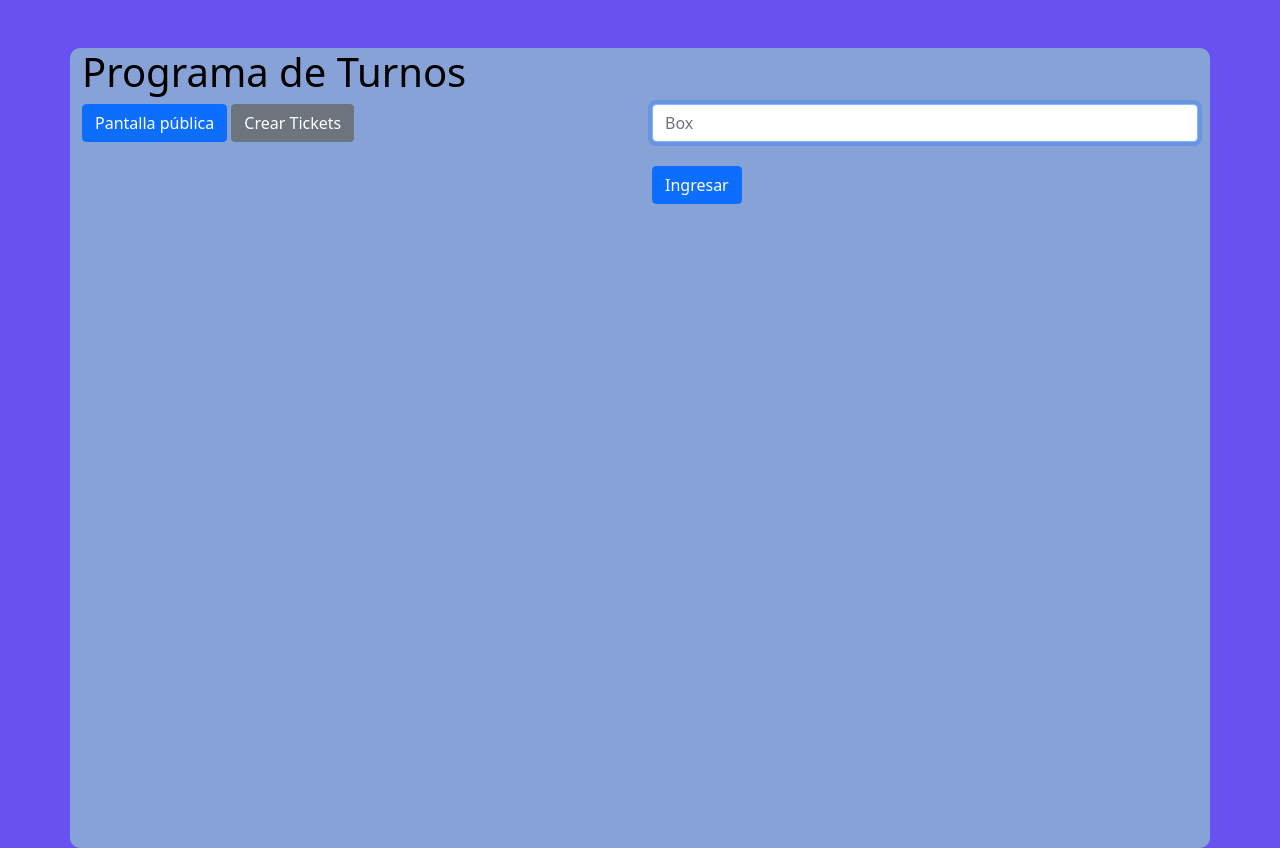
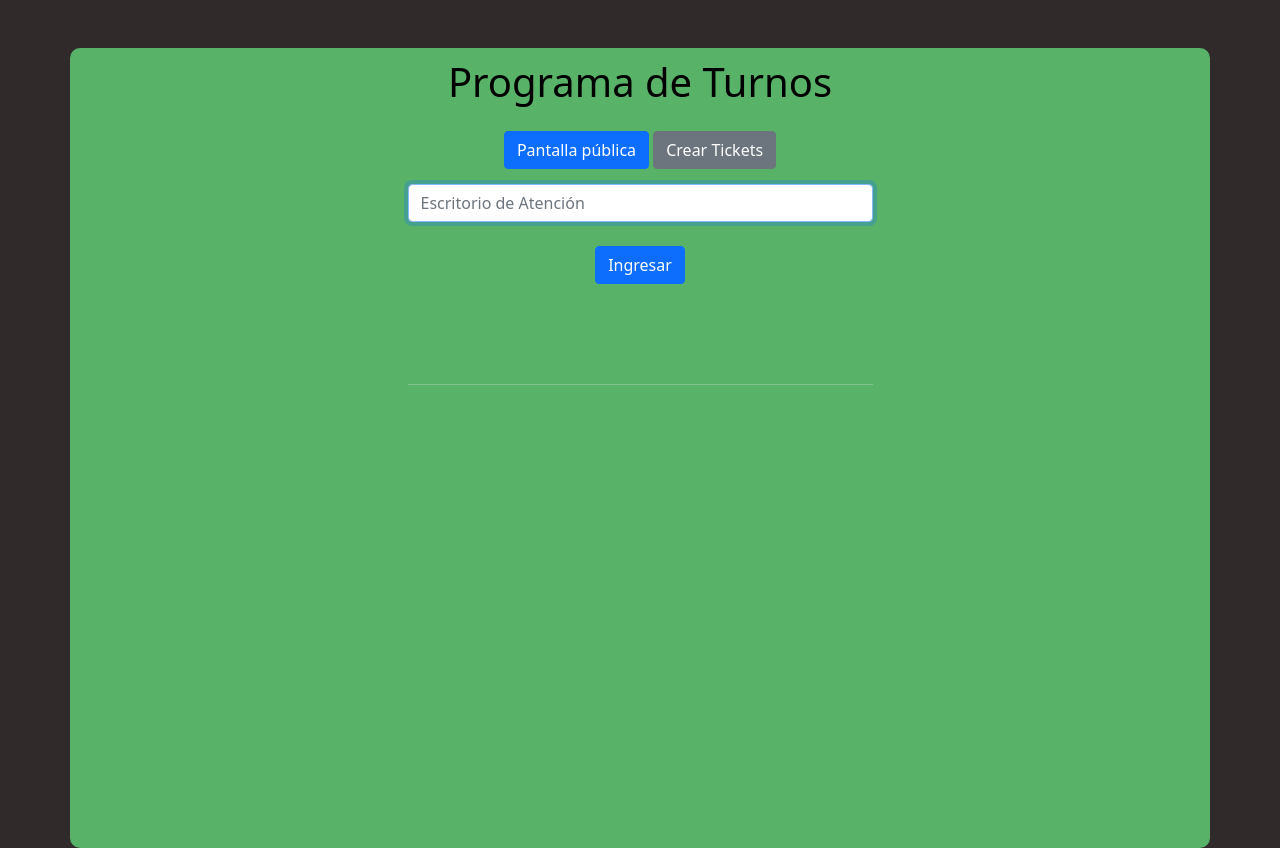
Before and after one commit to Bruss047/TurnosApp, a website: page public/index.html in a window 1280 px wide. Drawn offline with nearby package versions, Linux system fonts and the light colour scheme.

Commit message:
app actualizada

```diff
--- a/db/data.json
+++ b/db/data.json
@@ -1 +1 @@
-{"ultimo":9,"hoy":8,"tickets":[{"numero":3,"escritorio":null},{"numero":4,"escritorio":null},{"numero":5,"escritorio":null},{"numero":6,"escritorio":null},{"numero":7,"escritorio":null},{"numero":8,"escritorio":null},{"numero":9,"escritorio":null}],"ultimos4":[{"numero":2,"escritorio":"4"},{"numero":1,"escritorio":"4"}]}
+{"ultimo":11,"hoy":8,"tickets":[{"numero":7,"escritorio":null},{"numero":8,"escritorio":null},{"numero":9,"escritorio":null},{"numero":10,"escritorio":null},{"numero":11,"escritorio":null}],"ultimos4":[{"numero":6,"escritorio":"escritorio 3"},{"numero":5,"escritorio":"escritorio 3"},{"numero":4,"escritorio":"escritorio 1"},{"numero":3,"escritorio":"escritorio 1"}]}
--- a/public/css/style.css
+++ b/public/css/style.css
@@ -2,17 +2,23 @@ html,
 body {
     height: 100%;
     width: 100%;
-    background-color: #6951F0;
+    background-color: #312a2a;
     color: white;
 }
 
+
+
 .container{
-    background-color: rgb(134, 162, 215);
+    background-color: #58b368;
     border-radius: 10px;
+}
+.buttonsIndex{
+    margin: 15px;
 }
 
 h1{
     color: black;
+    padding: 10px;
 }
 
 table {
@@ -28,6 +34,9 @@ table {
 }
 tr{
     border: solid;
+}
+hr{
+    margin-top: 100px;
 }
 .ticket-actual-numero {
     font-size: 80px;
--- a/public/index.html
+++ b/public/index.html
@@ -12,23 +12,24 @@
 </head>
 
 <body class="container">
-    <h1 class="mt-5">Programa de Turnos</h1>
 
-    <div class="row">
-        <div class="col-6">
+    <div class="col-10 text-center mx-auto">
+        <h1 class="mt-5">Programa de Turnos</h1>
+
+        <div class="col-10 mx-auto buttonsIndex">
 
             <a class="btn btn-primary" href="publico.html">Pantalla pública</a>
             <a class="btn btn-secondary" href="nuevo-ticket.html">Crear Tickets</a>
 
         </div>
 
-        <div class="col-6">
+        <div class="col-6 mx-auto">
             <form action="escritorio.html">
 
                 <input name="escritorio"
                        type="text"
                        class="form-control"
-                       placeholder="Box"
+                       placeholder="Escritorio de Atención"
                        autofocus
                        required>
 
@@ -37,6 +38,7 @@
                     Ingresar
                 </button>
             </form>
+             <hr/>
         </div>
     </div>
 
```
Also changed, not shown: public/escritorio.html (+2 -1 lines), public/nuevo-ticket.html (+3 -0 lines), public/publico.html (+3 -0 lines).
